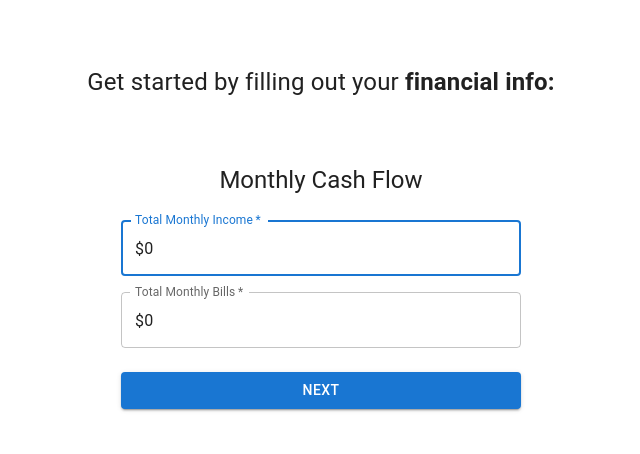
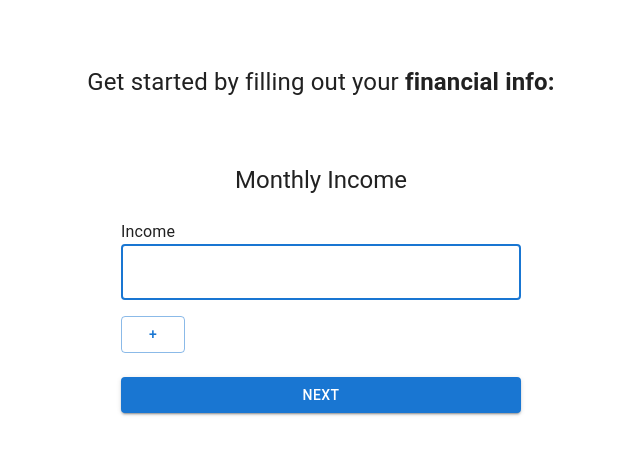
Before and after one commit to austinlkillian/scenario, a Next.js app: page /home/home-components/CashFlowForm in a window 1280 px wide. Shown: the top 454 px of the page, without its empty margins (319-959 px from the left). Built offline with nearby package versions, Linux system fonts and the light colour scheme.

Commit message:
added ability to update field labels

```diff
--- a/pages/global-components/AdditiveForm.js
+++ b/pages/global-components/AdditiveForm.js
@@ -6,7 +6,7 @@ import Grid from '@mui/material/Grid';
 import Box from '@mui/material/Box';
 import Typography from '@mui/material/Typography';
 
-export default function AdditiveForm({title, initialForm, changeFormView}) {
+export default function AdditiveForm({formView, changeFormView, title, defaultLabel, initialForm}) {
   const [fields, setFields] = useState(initialForm);
 
   const handleChange = (e) => {
@@ -20,6 +20,40 @@ export default function AdditiveForm({title, initialForm, changeFormView}) {
     setFields(updatedFields);
   };
 
+ const handleEditLabel = (e) => {
+    const {innerText} = e.target
+    const updatedFields = fields.map((field) => {
+      if(field.label === innerText) {
+        field.edit = true
+      }
+      return field
+    })
+    setFields(updatedFields);
+  }
+
+ const handleChangeLabel = (e) => {
+    const {name, value} = e.target
+    const updatedFields = fields.map((field) => {
+      if(field.label === name) {
+        field.label = value
+      }
+      return field
+    })
+    setFields(updatedFields);
+  }
+
+  const handleSaveLabel = (e) => {
+    if (e.key === 'Enter') {
+      const updatedFields = fields.map((field) => {
+        if(field.label === e.target.name) {
+          field.edit = false
+        }
+        return field
+      })
+      setFields(updatedFields);
+    }
+  }
+
   const handleAdd = (e) => {
     e.preventDefault();
     setFields([
@@ -27,8 +61,9 @@ export default function AdditiveForm({title, initialForm, changeFormView}) {
       {
         id: `${fields.length}`,
         name: `${fields.length}`,
-        label: `Monthly Bill ${fields.length + 1}`,
-        value: 0
+        label: `${defaultLabel} ${fields.length + 1}`,
+        value: '',
+        edit: false
       }
     ])
   };
@@ -53,16 +88,16 @@ export default function AdditiveForm({title, initialForm, changeFormView}) {
       <Typography component="h1" variant="h5">
         {title}
       </Typography>
-      <Box component="form" noValidate onSubmit={handleAdd} sx={{ mt: 3, minWidth: '400px' }}>
+      <Box component="form" noValidate sx={{ mt: 3, minWidth: '400px' }}>
         <Grid container spacing={2}>
           {fields.map((field, i) => {
             return <Grid key={i} item xs={12}>
+              {!field.edit && <label onClick={handleEditLabel}>{field.label}</label>}
+              {field.edit && <input name={field.label} value={field.label} onChange={handleChangeLabel} onKeyDown={handleSaveLabel}/>}
               <TextField
                 type="text"
                 id={field.id}
                 name={field.name}
-                label={field.label}
-                required
                 fullWidth
                 autoFocus
                 value={field.value}
@@ -73,29 +108,38 @@ export default function AdditiveForm({title, initialForm, changeFormView}) {
           })}
           <Grid item xs={12}>
             <Button
-              type="submit"
+              type="button"
               variant="outlined"
+              onClick={handleAdd}
             >
               +
             </Button>
           </Grid>
         </Grid>
+        <Grid container spacing={2}>
+          {formView !== 1 && <Grid item xs={6}>
             <Button
               type="button"
               onClick={handleBack}
+              fullWidth
               variant="contained"
               sx={{ mt: 3, mb: 2, mr: 2 }}
             >
               Back
             </Button>
+          </Grid>}
+          <Grid item xs={formView === 1 ? 12 : 6}>
             <Button
               type="button"
               onClick={handleNext}
+              fullWidth
               variant="contained"
               sx={{ mt: 3, mb: 2 }}
             >
               Next
             </Button>
+          </Grid>
+        </Grid>
       </Box>
     </Box>
   );
--- a/pages/home/home-components/CashFlowForm.js
+++ b/pages/home/home-components/CashFlowForm.js
@@ -23,20 +23,49 @@ export default function CashFlowForm() {
       </p>
       <Container component="main" maxWidth="xs">
         <CssBaseline />
-        {formView === 1 && <MonthlyFlow changeFormView={changeFormView} />}
-        {formView === 2 &&
+        {formView === 1 &&
           <AdditiveForm
+            formView={formView}
             changeFormView={changeFormView}
-            title="Monthly Bills"
+            title="Monthly Income"
+            defaultLabel="Income"
             initialForm={[{
               id: '0',
               name: '0',
-              label: 'Monthly Bill 1',
-              value: 0
+              label: 'Income',
+              value: '',
+              edit: false
             }]}
           />
         }
-        {formView === 3 && <DebtSources changeFormView={changeFormView} />}
+        {formView === 2 &&
+          <AdditiveForm
+            formView={formView}
+            changeFormView={changeFormView}
+            title="Monthly Bills"
+            defaultLabel="Monthly Bill"
+            initialForm={[{
+              id: '0',
+              name: '0',
+              label: 'Monthly Bill',
+              value: ''
+            }]}
+          />
+        }
+        {formView === 3 &&
+          <AdditiveForm
+            formView={formView}
+            changeFormView={changeFormView}
+            title="Debt Sources"
+            defaultLabel="Debt Source"
+            initialForm={[{
+              id: '0',
+              name: '0',
+              label: 'Debt Source',
+              value: ''
+            }]}
+          />
+        }
       </Container>
     </>
   );
```
Lines whose indentation alone changed are shown as unchanged.
